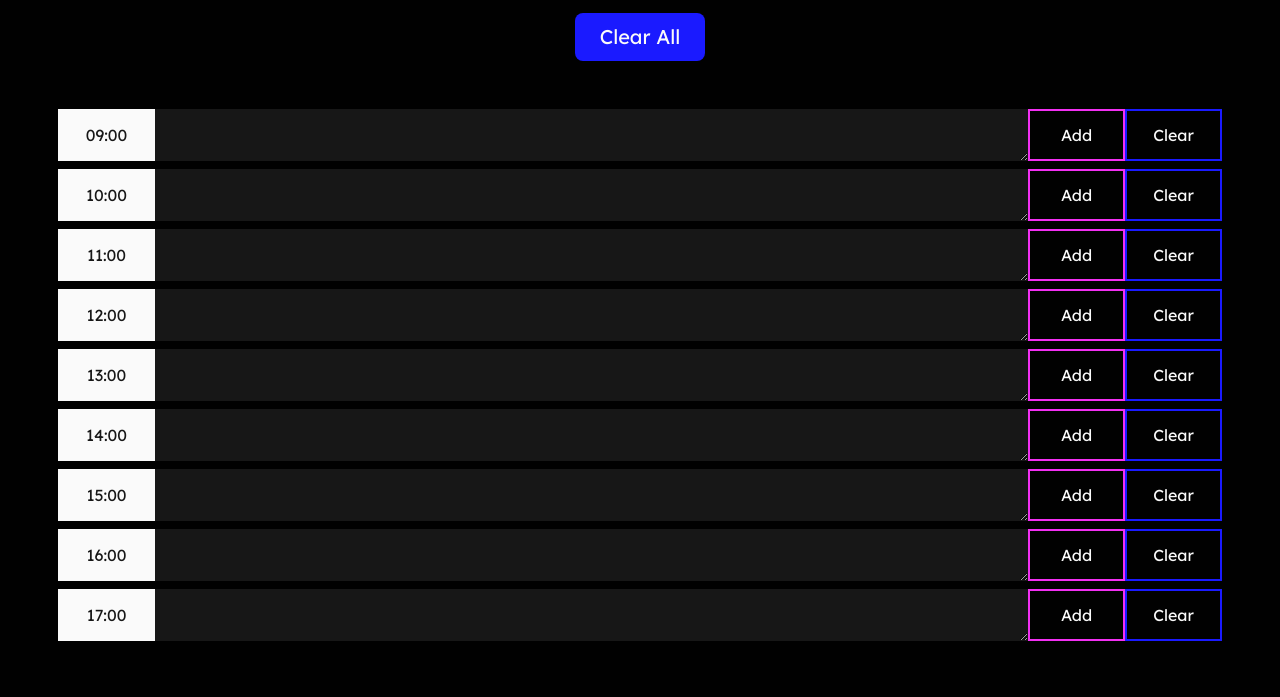
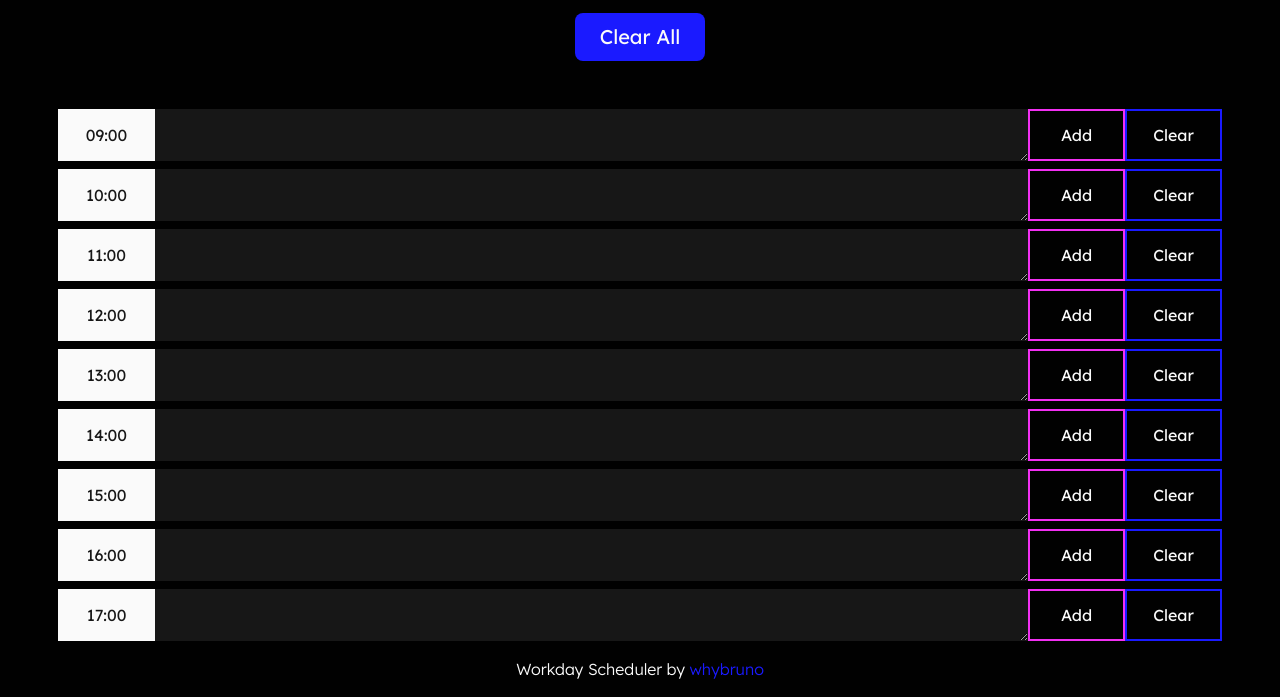
Before and after one commit to whybruno/workday-scheduler, a plain HTML site: page index.html in a window 1280 px wide. Shown: the part 269-966 px from the top of the page. Before the commit the page ends 910 px from the top, so only its background shows below. Drawn offline with nearby package versions, Linux system fonts and the light colour scheme.

Commit message:
Add <footer> to index.html

```diff
--- a/assets/css/custom.css
+++ b/assets/css/custom.css
@@ -40,6 +40,16 @@ p {
 /* <b> tag styling */
 b {
   font-weight: 700;
+}
+
+/* <a> tag styling */
+a {
+	color: var(--color-2);
+	cursor: pointer;
+	text-decoration: none;
+  }
+a:hover {
+  color: var(--color-1);
 }
 
 /* styling of .hour */
--- a/index.html
+++ b/index.html
@@ -115,6 +115,9 @@
 
     </main><!-- end of main -->
 
+    <footer class="container">
+      <p class="fs-6 mt-3 text-center ">Workday Scheduler by <a href="https://github.com/whybruno">whybruno</a></p>
+    </footer>
 
     <!-- CDN of jquery.min.js -->
     <script
```
